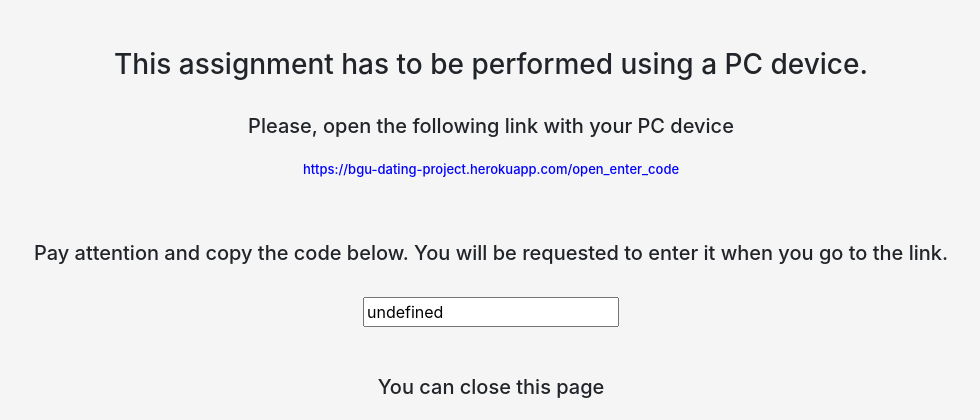
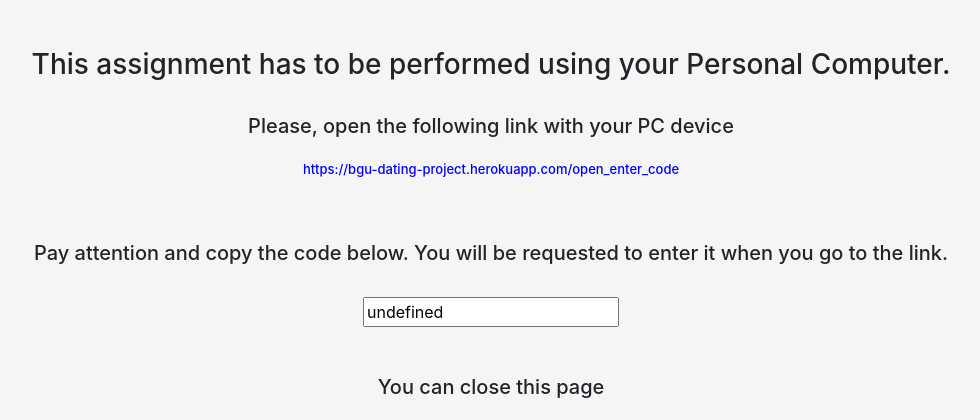
Before and after one commit to svetasokhina/DatingProject, a Flask app: template templates/random_PC.html in a window 1280 px wide. Shown: the top 420 px of the page, without its empty margins (149-1129 px from the left). Run offline with Flask 2, Linux system fonts and the light colour scheme; the template is opened without the code that fills it, so the values that code supplies are empty; some libraries are stand-ins or nearby versions.

Commit message:
dev vs dep

```diff
--- a/templates/random_PC.html
+++ b/templates/random_PC.html
@@ -36,7 +36,7 @@
 
           <div class="container text-center mt-5">
 
-           <h3 class="your device PC">This assignment has to be performed using a PC device.
+           <h3 class="your device PC">This assignment has to be performed using your Personal Computer.
           </h3>
 <br>
            <h5>Please, open the following link with your PC device
```
